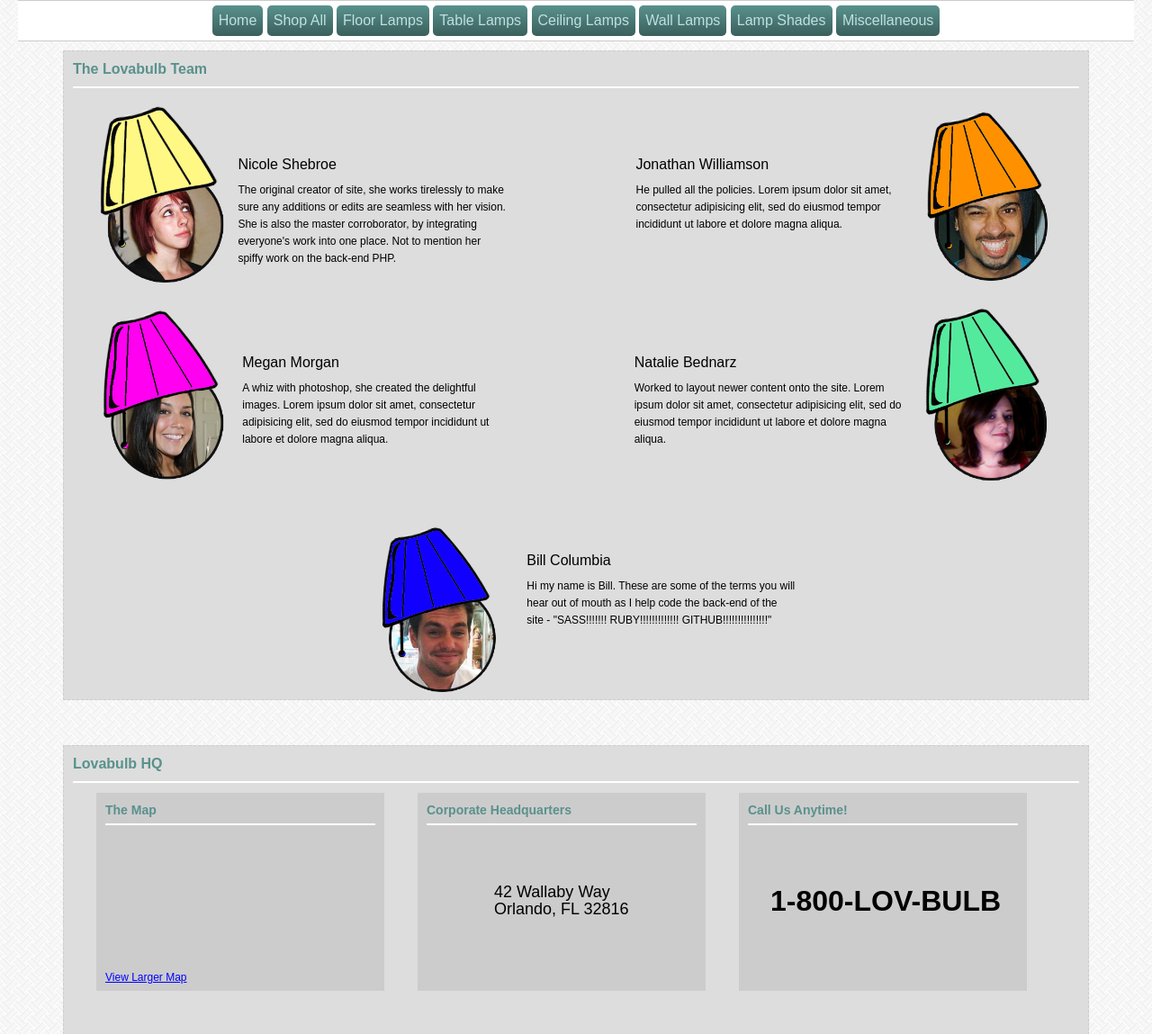
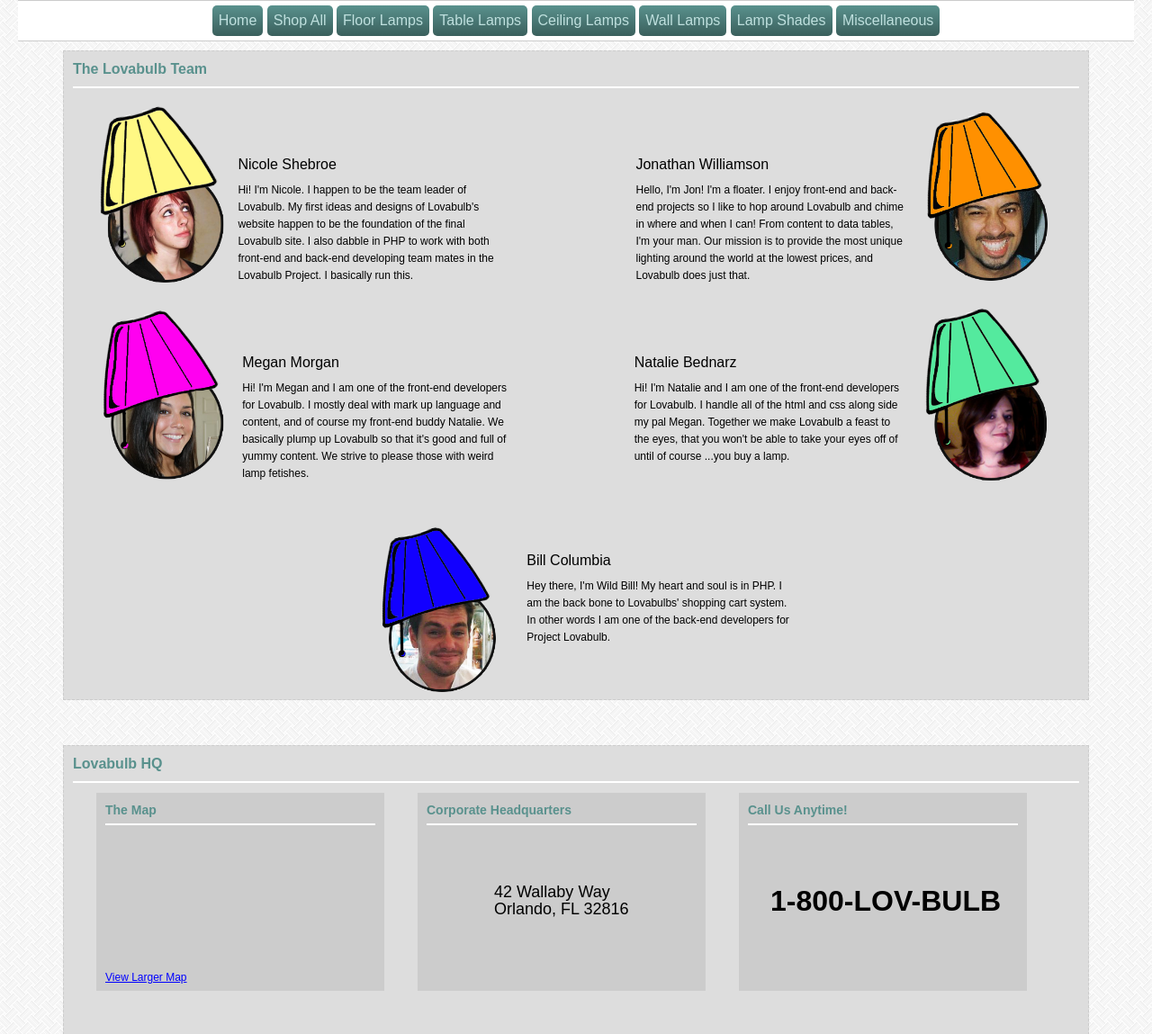
Before and after one commit to nshebroe/dig4530, a PHP site: page /company.php in a window 1280 px wide. Shown: the part 246-1395 px from the top of the page at 90% size. Run offline with PHP 8.4, Linux system fonts and the light colour scheme; some libraries are stand-ins or nearby versions; some web fonts are replaced.

Commit message:
Put in our "about mes" enjoy!

```diff
--- a/company.php
+++ b/company.php
@@ -106,7 +106,7 @@
 							<img src="img/nicole.png" alt="Nicole" />
 							<div class="desc">
 								<h3>Nicole Shebroe</h3>
-								<p>The original creator of site, she works tirelessly to make sure any additions or edits are seamless with her vision. She is also the master corroborator, by integrating everyone's work into one place. Not to mention her spiffy work on the back-end PHP.</p>
+								<p>Hi! I'm Nicole. I happen to be the team leader of Lovabulb. My first ideas and designs of Lovabulb's website happen to be the foundation of the final Lovabulb site. I also dabble in PHP to work with both front-end and back-end developing team mates in the Lovabulb Project. I basically run this.</p>
 							</div>
 						</div>
 
@@ -114,7 +114,7 @@
 							<img src="img/jon.png" alt="Jon" />
 							<div class="desc3">
 								<h3>Jonathan Williamson</h3>
-								<p>He pulled all the policies. Lorem ipsum dolor sit amet, consectetur adipisicing elit, sed do eiusmod tempor incididunt ut labore et dolore magna aliqua.</p>
+								<p>Hello, I'm Jon! I'm a floater. I enjoy front-end and back-end projects so I like to hop around Lovabulb and chime in where and when I can! From content to data tables, I'm your man. Our mission is to provide the most unique lighting around the world at the lowest prices, and Lovabulb does just that.</p>
 							</div>
 						</div>
 
@@ -122,7 +122,7 @@
 							<img src="img/megan.png" alt="Megan" />
 							<div class="desc">
 								<h3>Megan Morgan</h3>
-								<p>A whiz with photoshop, she created the delightful images. Lorem ipsum dolor sit amet, consectetur adipisicing elit, sed do eiusmod tempor incididunt ut labore et dolore magna aliqua.</p>
+								<p>Hi! I'm Megan and I am one of the front-end developers for Lovabulb. I mostly deal with mark up language and content, and of course my front-end buddy Natalie. We basically plump up Lovabulb so that it's good and full of yummy content. We strive to please those with weird lamp fetishes.</p>
 							</div>
 						</div>
 
@@ -130,7 +130,7 @@
 							<img src="img/natalie.png" alt="Natalie" />
 							<div class="desc3">
 								<h3>Natalie Bednarz</h3>
-								<p>Worked to layout newer content onto the site. Lorem ipsum dolor sit amet, consectetur adipisicing elit, sed do eiusmod tempor incididunt ut labore et dolore magna aliqua.</p>
+								<p>Hi! I'm Natalie and I am one of the front-end developers for Lovabulb. I handle all of the html and css along side my pal Megan. Together we make Lovabulb a feast to the eyes, that you won't be able to take your eyes off of until of course ...you buy a lamp.</p>
 							</div>
 						</div>
 
@@ -138,7 +138,7 @@
 							<img src="img/bill.png" alt="Bill" />
 							<div class="desc2">
 								<h3>Bill Columbia</h3>
-								<p>Hi my name is Bill. These are some of the terms you will hear out of mouth as I help code the back-end of the site - "SASS!!!!!!! RUBY!!!!!!!!!!!!! GITHUB!!!!!!!!!!!!!!!"</p>
+								<p>Hey there, I'm Wild Bill! My heart and soul is in PHP. I am the back bone to Lovabulbs' shopping cart system. In other words I am one of the back-end developers for Project Lovabulb.</p>
 							</div>
 						</div>
 
```
